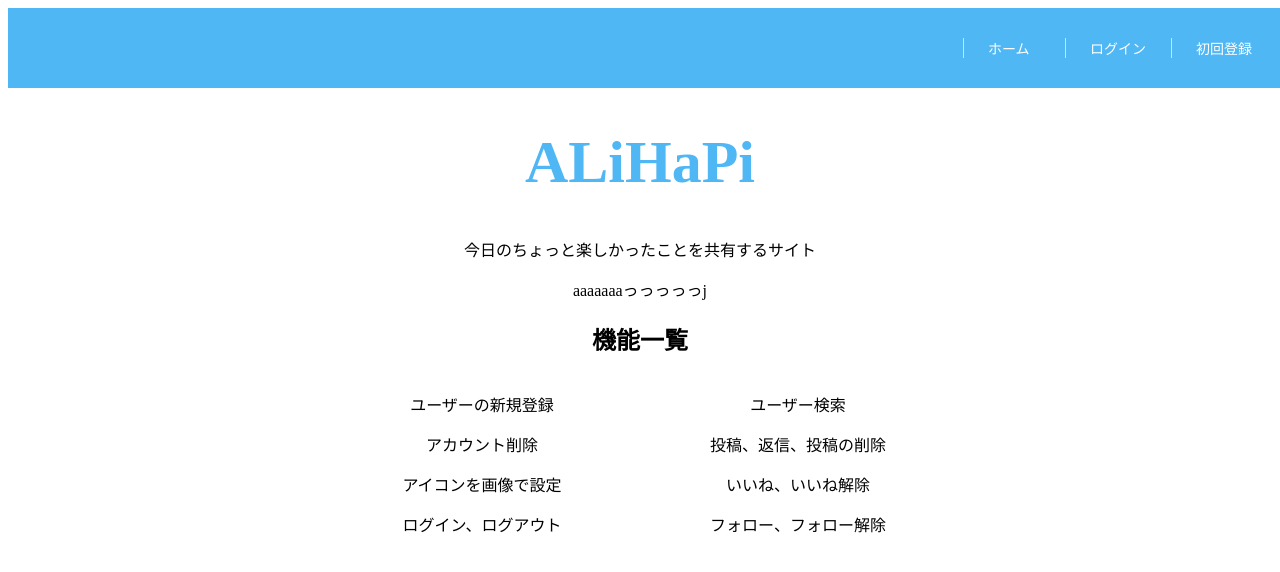
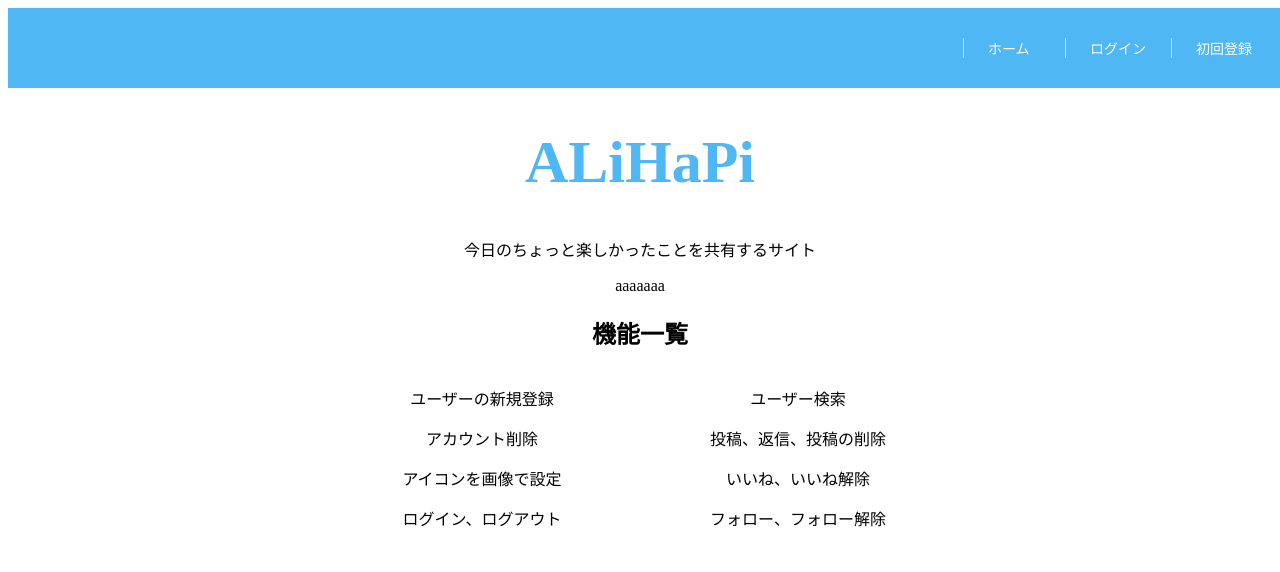
Before and after one commit to Katsu5012/alihapi_frontend, a Vue app: page / in a window 1280 px wide. Shown: the top 572 px of the page. Built offline with nearby package versions, Linux system fonts and the light colour scheme; some icons are missing; what vue-cookies, vue-infinite-loading, vue-localstorage, vuejs-dialog would draw is missing.

Commit message:
fixxxxx!!!!!!!!!!

```diff
--- a/src/components/Top.vue
+++ b/src/components/Top.vue
@@ -27,7 +27,7 @@
     <body>
       <h1 class="title">ALiHaPi</h1>
       <p>今日のちょっと楽しかったことを共有するサイト</p>
-      <p>aaaaaaaっっっっっj</p>
+      <p>aaaaaaa</p>
       <h2>機能一覧</h2>
       <div class="Items">
         <div class="Item"></div>
```
